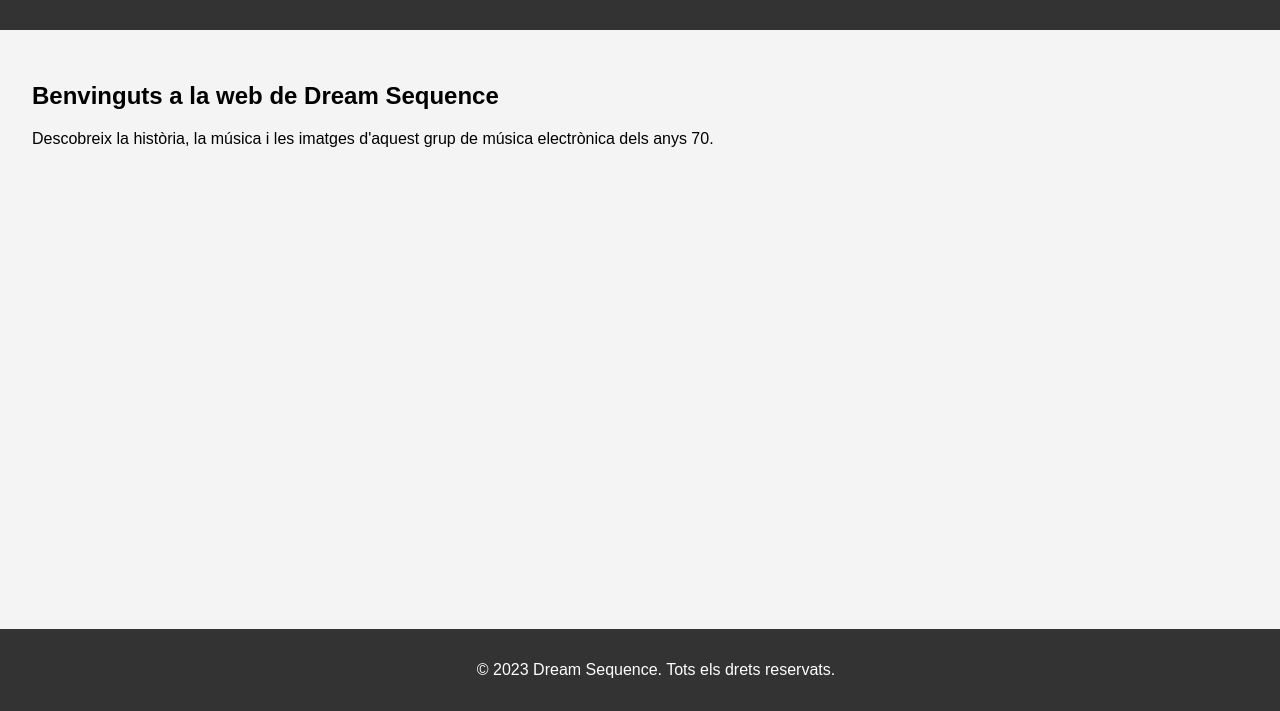
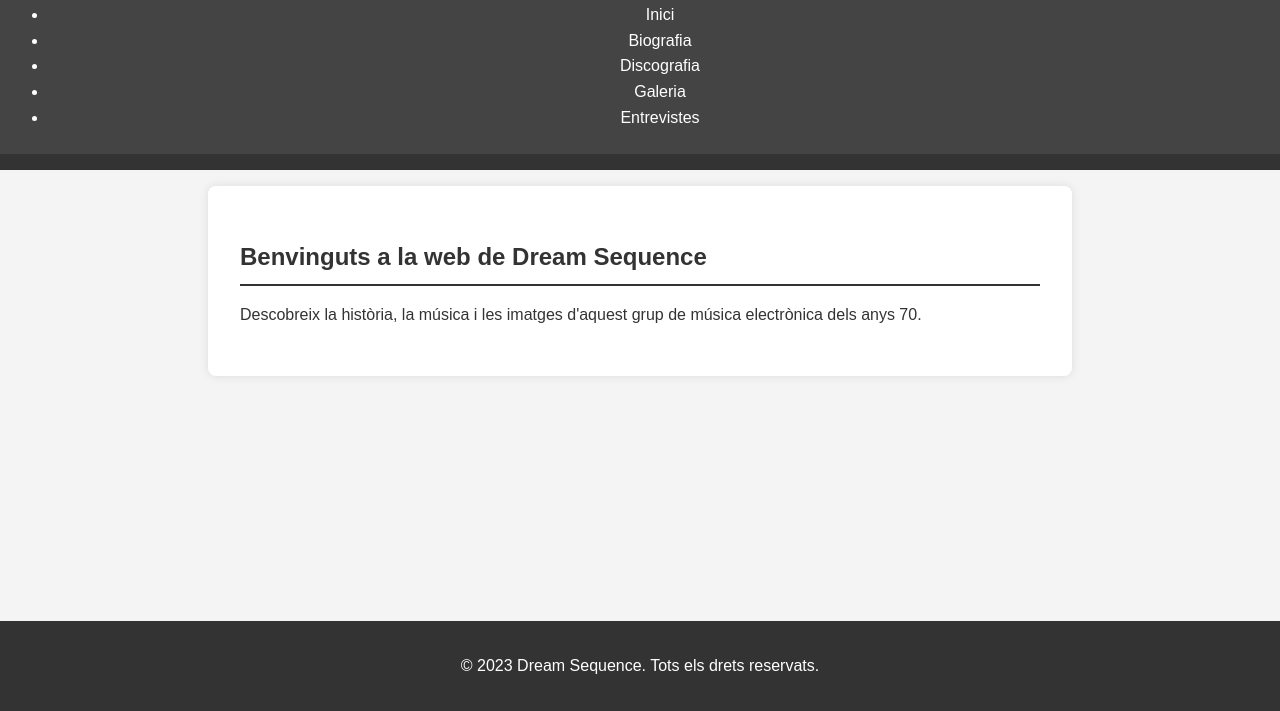
Before and after one commit to joanm-github/dream-sequence, a plain HTML site: page index.html in a window 1280 px wide. Shown: the part 89-800 px from the top of the page. Drawn offline with Linux system fonts and the light colour scheme.

Commit message:
Add files via upload

```diff
--- a/assets/css/styles.css
+++ b/assets/css/styles.css
@@ -1,45 +1,67 @@
+
+/* General styles */
 body {
     font-family: Arial, sans-serif;
+    line-height: 1.6;
     margin: 0;
     padding: 0;
     background-color: #f4f4f4;
+    color: #333;
 }
 
+/* Header styles */
 header {
-    background-color: #333;
+    background: #333;
     color: #fff;
-    padding: 1rem;
+    padding: 1rem 0;
     text-align: center;
 }
 
 header h1 {
     margin: 0;
+    font-size: 2rem;
 }
 
-nav ul {
-    list-style: none;
-    padding: 0;
+/* Navigation styles */
+nav {
+    background: #444;
+    color: #fff;
+    padding: 0.5rem;
+    text-align: center;
 }
 
-nav ul li {
-    display: inline;
+nav a {
+    color: #fff;
     margin: 0 1rem;
-}
-
-nav ul li a {
-    color: #fff;
     text-decoration: none;
 }
 
-main {
-    padding: 2rem;
+nav a:hover {
+    text-decoration: underline;
 }
 
+/* Section styles */
+section {
+    padding: 2rem;
+    margin: 1rem auto;
+    background: #fff;
+    border-radius: 8px;
+    max-width: 800px;
+    box-shadow: 0 0 10px rgba(0, 0, 0, 0.1);
+}
+
+section h2 {
+    border-bottom: 2px solid #333;
+    padding-bottom: 0.5rem;
+    margin-bottom: 1rem;
+}
+
+/* Footer styles */
 footer {
-    background-color: #333;
+    background: #333;
     color: #fff;
     text-align: center;
-    padding: 1rem;
+    padding: 1rem 0;
     position: fixed;
     bottom: 0;
     width: 100%;
```
